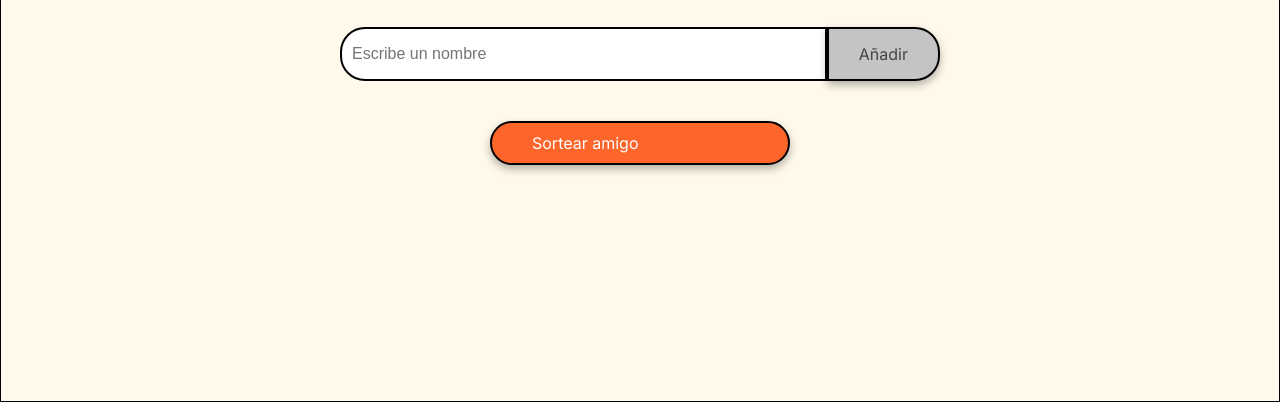
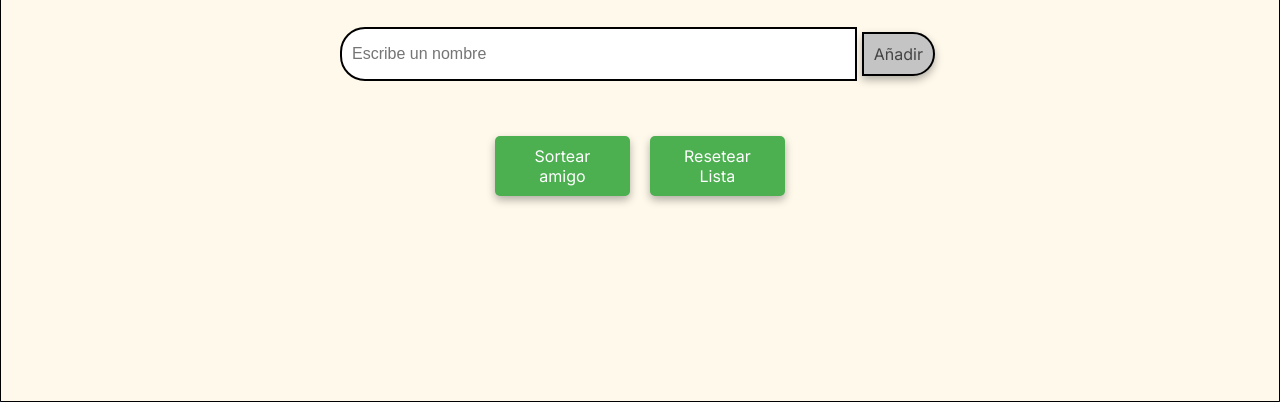
Before and after one commit to LucianaC9/Amigo-Secreto, a plain HTML site: page index.html in a window 1280 px wide. Shown: the part 398-800 px from the top of the page. Drawn offline with Linux system fonts and the light colour scheme.

Commit message:
index.html

```diff
--- a/index.html
+++ b/index.html
@@ -8,6 +8,45 @@
     <link rel="preconnect" href="https://fonts.gstatic.com" crossorigin>
     <link href="https://fonts.googleapis.com/css2?family=Inter:wght@100;400;700;900&family=Merriweather:ital,wght@0,300;0,400;0,700;0,900;1,300;1,400;1,700;1,900&display=swap" rel="stylesheet">
     <title>Amigo Secreto</title>
+    <style>
+        /* Estilos para los botones */
+        button {
+            margin: 5px;
+            padding: 10px;
+            font-size: 16px;
+            cursor: pointer;
+        }
+
+        /* Contenedor para los botones "Sortear amigo" y "Resetear Lista" */
+        .button-container {
+            display: flex;
+            gap: 10px;
+            margin-top: 10px;
+        }
+
+        /* Estilo para los resultados */
+        .result-list {
+            margin-top: 20px;
+            list-style-type: none;
+        }
+
+        /* Clase común para ambos botones */
+        .button-common {
+            padding: 10px 20px;
+            font-size: 16px;
+            cursor: pointer;
+            background-color: #4CAF50;
+            color: white;
+            border: none;
+            border-radius: 5px;
+            transition: background-color 0.3s ease;
+        }
+
+        /* Efecto hover para los botones */
+        .button-common:hover {
+            background-color: #45a049;
+        }
+    </style>
 </head>
 
 <body>
@@ -27,10 +66,13 @@
             <!-- Lista de amigos -->
             <ul id="listaAmigos" class="name-list"></ul>
 
-            <!-- Botón para realizar el sorteo -->
+            <!-- Botones para realizar el sorteo y resetear la lista -->
             <div class="button-container">
-                <button class="button-draw" onclick="sortearAmigo()" aria-label="Sortear amigo secreto">
+                <button class="button-common" onclick="sortearAmigo()" aria-label="Sortear amigo secreto">
                     Sortear amigo
+                </button>
+                <button class="button-common" onclick="resetearLista()" aria-label="Resetear la lista de amigos">
+                    Resetear Lista
                 </button>
             </div>
 
@@ -40,3 +82,5 @@
     </main>
 
     <script src="app.js" defer></script>
+</body>
+</html>
```
